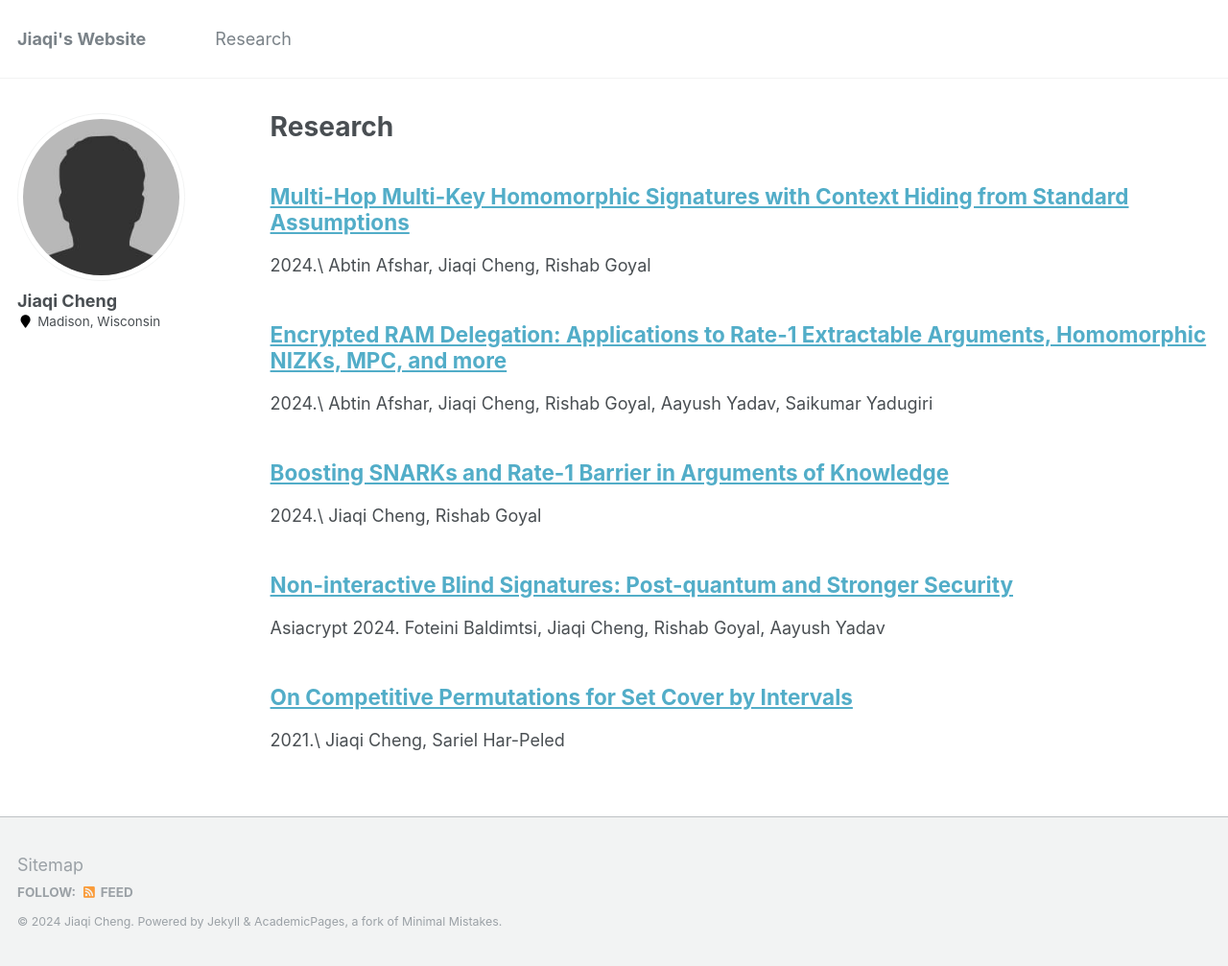
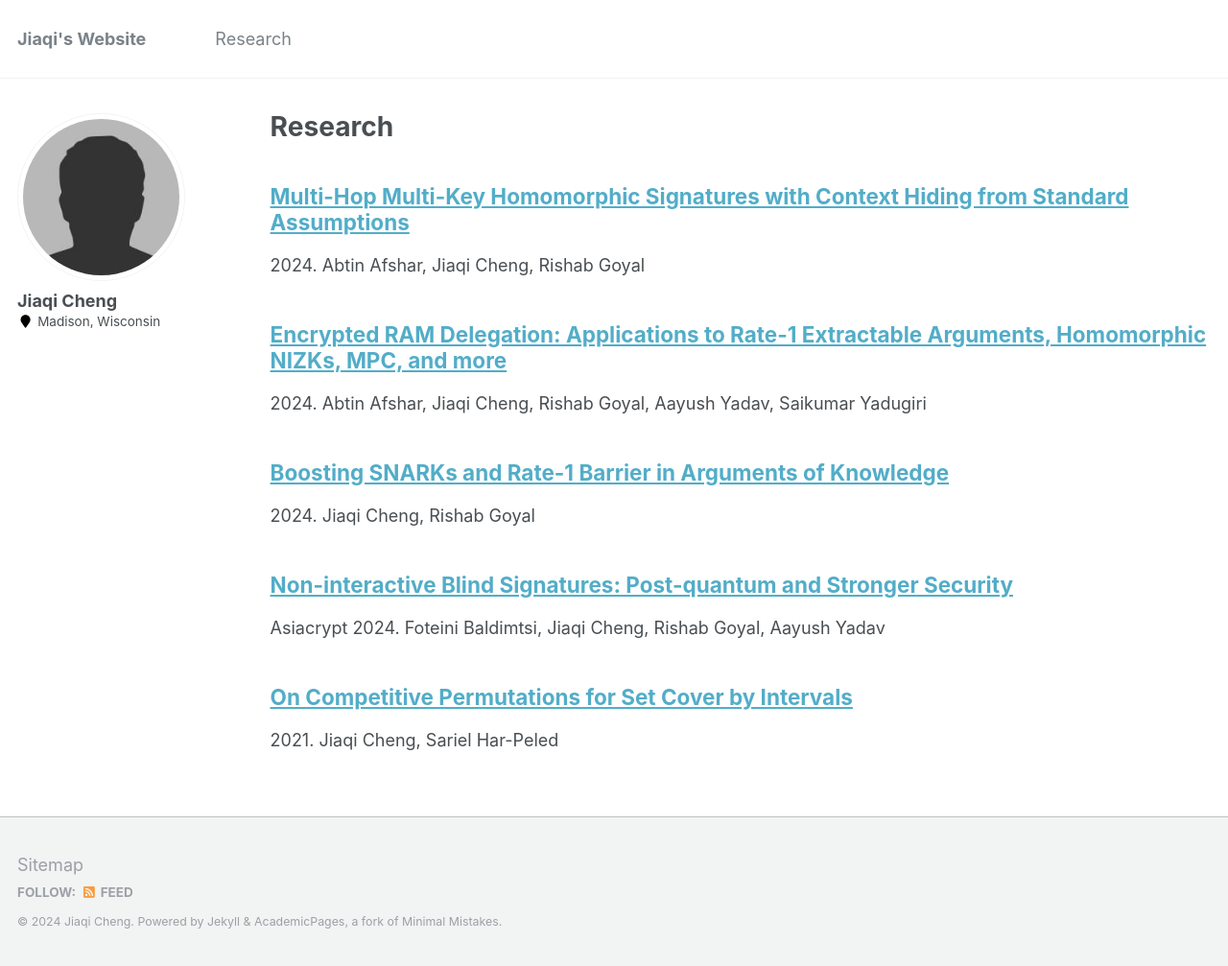
Before and after one commit to JackyCheng1999/JackyCheng1999.github.io, a Jekyll site: the page built from _pages/publications.md, in a window 1280 px wide. Shown: the whole page at 96% size. Built offline with Jekyll 4.4.1, drawn with Linux system fonts in a browser that asks for light colours.

Commit message:
year 2 update

```diff
--- a/_pages/publications.md
+++ b/_pages/publications.md
@@ -16,18 +16,18 @@ author_profile: true
 {% endfor %}
 
 ## [Multi-Hop Multi-Key Homomorphic Signatures with Context Hiding from Standard Assumptions](https://eprint.iacr.org/2024/931.pdf)
-2024.\ Abtin Afshar, Jiaqi Cheng, Rishab Goyal
+2024\. Abtin Afshar, Jiaqi Cheng, Rishab Goyal
 
 ## [Encrypted RAM Delegation: Applications to Rate-1 Extractable Arguments, Homomorphic NIZKs, MPC, and more](https://eprint.iacr.org/2024/1806.pdf)
-2024.\ Abtin Afshar, Jiaqi Cheng, Rishab Goyal, Aayush Yadav, Saikumar Yadugiri
+2024\. Abtin Afshar, Jiaqi Cheng, Rishab Goyal, Aayush Yadav, Saikumar Yadugiri
 
 
 ## [Boosting SNARKs and Rate-1 Barrier in Arguments of Knowledge](https://eprint.iacr.org/2024/1603.pdf)
-2024.\ Jiaqi Cheng, Rishab Goyal
+2024\. Jiaqi Cheng, Rishab Goyal
 
 ## [Non-interactive Blind Signatures: Post-quantum and Stronger Security](https://eprint.iacr.org/2024/614.pdf)
 Asiacrypt 2024. Foteini Baldimtsi, Jiaqi Cheng, Rishab Goyal, Aayush Yadav
 
 ## [On Competitive Permutations for Set Cover by Intervals](https://arxiv.org/pdf/2110.14528)
 
-2021.\ Jiaqi Cheng, Sariel Har-Peled
+2021\. Jiaqi Cheng, Sariel Har-Peled
```
